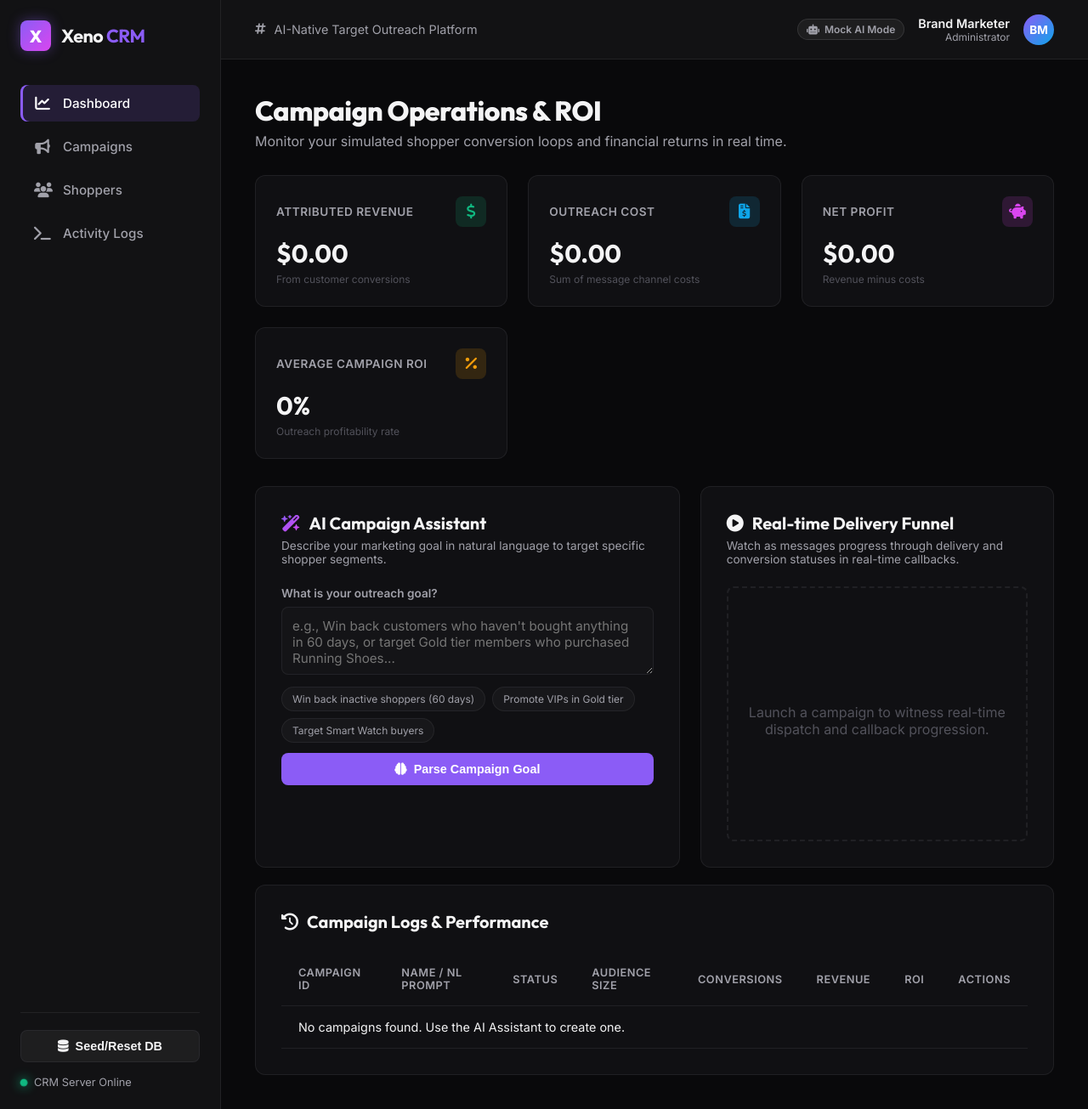
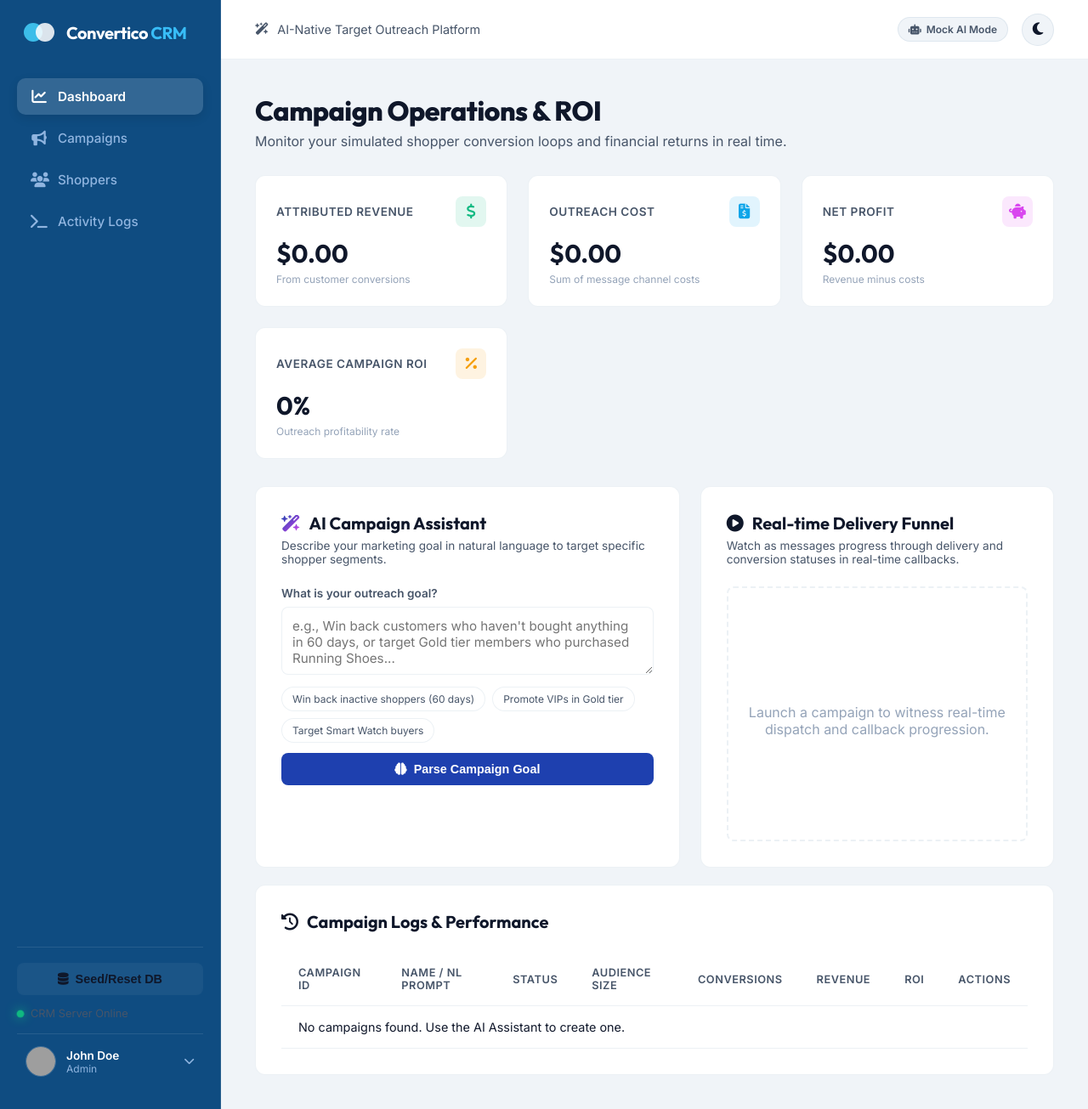
Before and after one commit to DavePrakrut/Xeno_AI_CRM_Project, a website: page public/index.html in a window 1280 px wide. Shown: the whole page at 85% size. Drawn offline with Linux system fonts and the light colour scheme; no server answers; grey boxes are pictures that could not be loaded; some icons are missing.

Commit message:
Update layout aesthetics to match Convertico dashboard layout with blue/white and blue/black light/dark mode themes

```diff
--- a/public/app.js
+++ b/public/app.js
@@ -117,8 +117,35 @@ async function syncLocalDataToServer() {
   }
 }
 
+// Theme initialization helpers
+function initTheme() {
+  const savedTheme = localStorage.getItem('crm_theme') || 'light';
+  const isDark = savedTheme === 'dark';
+  if (isDark) {
+    document.body.classList.add('dark-mode');
+  } else {
+    document.body.classList.remove('dark-mode');
+  }
+  updateThemeIcon(isDark);
+}
+
+function updateThemeIcon(isDark) {
+  const themeToggle = document.getElementById('theme-toggle');
+  if (themeToggle) {
+    const icon = themeToggle.querySelector('i');
+    if (icon) {
+      if (isDark) {
+        icon.className = 'fa-solid fa-sun';
+      } else {
+        icon.className = 'fa-solid fa-moon';
+      }
+    }
+  }
+}
+
 // App Initialization
 document.addEventListener('DOMContentLoaded', async () => {
+  initTheme();
   setupTabListeners();
   setupEventListeners();
   await syncLocalDataToServer();
@@ -163,6 +190,16 @@ function setupTabListeners() {
 
 // 2. Setup Event Listeners
 function setupEventListeners() {
+  // Theme Toggle
+  const btnThemeToggle = document.getElementById('theme-toggle');
+  if (btnThemeToggle) {
+    btnThemeToggle.addEventListener('click', () => {
+      const isDark = document.body.classList.toggle('dark-mode');
+      localStorage.setItem('crm_theme', isDark ? 'dark' : 'light');
+      updateThemeIcon(isDark);
+    });
+  }
+
   // Database Seeding
   btnSeed.addEventListener('click', async () => {
     try {
--- a/public/index.html
+++ b/public/index.html
@@ -21,8 +21,11 @@
     <!-- Sidebar -->
     <aside class="sidebar">
       <div class="brand">
-        <div class="logo-icon">X</div>
-        <h2>Xeno <span>CRM</span></h2>
+        <div class="logo-circles">
+          <span class="logo-circle circle-left"></span>
+          <span class="logo-circle circle-right"></span>
+        </div>
+        <h2>Convertico <span>CRM</span></h2>
       </div>
       <nav class="nav-menu">
         <a href="#" class="nav-item active" data-tab="dashboard">
@@ -46,6 +49,14 @@
           <span class="pulse-dot"></span> CRM Server Online
         </div>
       </div>
+      <div class="sidebar-user">
+        <img src="https://images.unsplash.com/photo-1535713875002-d1d0cf377fde?auto=format&fit=crop&w=100&h=100&q=80" alt="John Doe avatar" class="sidebar-avatar">
+        <div class="sidebar-user-info">
+          <span class="sidebar-user-name">John Doe</span>
+          <span class="sidebar-user-role">Admin</span>
+        </div>
+        <i class="fa-solid fa-chevron-down sidebar-user-chevron"></i>
+      </div>
     </aside>
 
     <!-- Main Content Area -->
@@ -54,18 +65,14 @@
       <!-- Top Bar -->
       <header class="top-bar">
         <div class="search-bar">
-          <i class="fa-solid fa-hashtag"></i>
+          <i class="fa-solid fa-wand-magic-sparkles text-accent"></i>
           <span>AI-Native Target Outreach Platform</span>
         </div>
-        <div class="user-profile">
-          <div class="api-status">
-            <span class="badge" id="ai-mode-badge"><i class="fa-solid fa-robot"></i> Mock AI Mode</span>
-          </div>
-          <div class="profile-info">
-            <span class="user-name">Brand Marketer</span>
-            <span class="user-role">Administrator</span>
-          </div>
-          <div class="avatar">BM</div>
+        <div class="top-bar-actions">
+          <span class="badge" id="ai-mode-badge"><i class="fa-solid fa-robot"></i> Mock AI Mode</span>
+          <button id="theme-toggle" class="btn-theme-toggle" title="Toggle Theme">
+            <i class="fa-solid fa-moon"></i>
+          </button>
         </div>
       </header>
 
--- a/public/style.css
+++ b/public/style.css
@@ -1,42 +1,90 @@
-/* Reset and Variables */
 :root {
-  --bg-primary: #09090b;
-  --bg-secondary: #121214;
-  --bg-card: rgba(20, 20, 23, 0.7);
+  /* Light Mode Variables (Blue & White) */
+  --bg-primary: #f0f4f8;
+  --bg-secondary: #ffffff;
+  --bg-card: #ffffff;
+  --border-color: rgba(15, 76, 129, 0.08);
+  --border-focus: rgba(30, 64, 175, 0.5);
+
+  --text-primary: #0f172a;
+  --text-secondary: #475569;
+  --text-muted: #94a3b8;
+
+  /* Harmonious Color Palette */
+  --accent: #1e40af; /* Deep Royal Blue */
+  --accent-glow: rgba(30, 64, 175, 0.08);
+  --accent-hover: #1d4ed8;
+
+  --green: #10b981; /* Emerald */
+  --green-glow: rgba(16, 185, 129, 0.12);
+
+  --blue: #0ea5e9; /* Sky */
+  --blue-glow: rgba(14, 165, 233, 0.12);
+
+  --purple: #d946ef; /* Magenta/Purple */
+  --purple-glow: rgba(217, 70, 239, 0.12);
+
+  --orange: #f59e0b; /* Amber */
+  --orange-glow: rgba(245, 158, 11, 0.12);
+
+  --red: #ef4444; /* Rose */
+  --red-glow: rgba(239, 68, 68, 0.12);
+
+  --font-title: 'Outfit', sans-serif;
+  --font-body: 'Inter', sans-serif;
+  --font-mono: 'JetBrains Mono', monospace;
+
+  --shadow-sm: 0 1px 2px 0 rgba(0, 0, 0, 0.03);
+  --shadow-md: 0 4px 6px -1px rgba(0, 0, 0, 0.05), 0 2px 4px -1px rgba(0, 0, 0, 0.03);
+  --shadow-lg: 0 10px 25px -3px rgba(15, 76, 129, 0.06), 0 4px 12px -2px rgba(15, 76, 129, 0.03);
+
+  /* Sidebar Colors (Remains blue-themed in both light/dark modes) */
+  --sidebar-bg: #0f4c81; /* Rich Classic Blue */
+  --sidebar-text: #ffffff;
+  --sidebar-text-secondary: #90b5e0;
+  --sidebar-border: rgba(255, 255, 255, 0.1);
+  --sidebar-item-hover-bg: rgba(255, 255, 255, 0.05);
+  --sidebar-item-active-bg: rgba(255, 255, 255, 0.15);
+  --sidebar-item-active-border: #38bdf8;
+}
+
+body.dark-mode {
+  /* Dark Mode Variables (Blue & Black) */
+  --bg-primary: #09090b; /* Zinc Black */
+  --bg-secondary: #121214; /* Zinc Dark */
+  --bg-card: #18181b; /* Zinc Card */
   --border-color: rgba(63, 63, 70, 0.35);
-  --border-focus: rgba(139, 92, 246, 0.5);
+  --border-focus: rgba(59, 130, 246, 0.5);
 
   --text-primary: #f4f4f5;
   --text-secondary: #a1a1aa;
   --text-muted: #52525b;
 
-  /* Harmonious Color Palette */
-  --accent: #8b5cf6; /* Violet */
-  --accent-glow: rgba(139, 92, 246, 0.15);
-  --accent-hover: #7c3aed;
+  --accent: #3b82f6; /* Bright Blue */
+  --accent-glow: rgba(59, 130, 246, 0.15);
+  --accent-hover: #2563eb;
 
-  --green: #10b981; /* Emerald */
+  --green: #10b981;
   --green-glow: rgba(16, 185, 129, 0.15);
 
-  --blue: #0ea5e9; /* Sky */
+  --blue: #0ea5e9;
   --blue-glow: rgba(14, 165, 233, 0.15);
 
-  --purple: #d946ef; /* Magenta/Purple */
+  --purple: #d946ef;
   --purple-glow: rgba(217, 70, 239, 0.15);
 
-  --orange: #f59e0b; /* Amber */
+  --orange: #f59e0b;
   --orange-glow: rgba(245, 158, 11, 0.15);
 
-  --red: #ef4444; /* Rose */
+  --red: #ef4444;
   --red-glow: rgba(239, 68, 68, 0.15);
-
-  --font-title: 'Outfit', sans-serif;
-  --font-body: 'Inter', sans-serif;
-  --font-mono: 'JetBrains Mono', monospace;
 
   --shadow-sm: 0 1px 2px 0 rgba(0, 0, 0, 0.05);
   --shadow-md: 0 4px 6px -1px rgba(0, 0, 0, 0.1), 0 2px 4px -1px rgba(0, 0, 0, 0.06);
   --shadow-lg: 0 10px 15px -3px rgba(0, 0, 0, 0.3), 0 4px 6px -2px rgba(0, 0, 0, 0.05);
+
+  /* Sidebar in Dark Mode becomes slightly deeper blue-black */
+  --sidebar-bg: #071930; /* Very Dark Navy */
 }
 
 * {
@@ -66,12 +114,14 @@ body {
 /* Sidebar Styles */
 .sidebar {
   width: 260px;
-  background-color: var(--bg-secondary);
-  border-right: 1px solid var(--border-color);
-  padding: 24px;
+  background-color: var(--sidebar-bg);
+  border-right: 1px solid var(--sidebar-border);
+  padding: 24px 20px;
   display: flex;
   flex-direction: column;
   flex-shrink: 0;
+  color: var(--sidebar-text);
+  transition: background-color 0.3s ease, border-color 0.3s ease;
 }
 
 .brand {
@@ -79,51 +129,65 @@ body {
   align-items: center;
   gap: 12px;
   margin-bottom: 40px;
+  padding-left: 8px;
 }
 
-.logo-icon {
-  background: linear-gradient(135deg, var(--accent), var(--purple));
-  color: #fff;
-  width: 36px;
-  height: 36px;
-  border-radius: 8px;
+/* Overlapping Circles Logo */
+.logo-circles {
+  position: relative;
+  width: 38px;
+  height: 28px;
   display: flex;
   align-items: center;
-  justify-content: center;
-  font-family: var(--font-title);
-  font-weight: 800;
-  font-size: 1.25rem;
-  box-shadow: 0 0 15px rgba(139, 92, 246, 0.4);
+}
+
+.logo-circle {
+  position: absolute;
+  width: 22px;
+  height: 22px;
+  border-radius: 50%;
+  mix-blend-mode: screen;
+}
+
+.circle-left {
+  background-color: rgba(56, 189, 248, 0.85); /* Sky Blue */
+  left: 0;
+}
+
+.circle-right {
+  background-color: rgba(255, 255, 255, 0.85); /* White */
+  left: 14px;
 }
 
 .brand h2 {
   font-family: var(--font-title);
   font-weight: 700;
-  font-size: 1.35rem;
+  font-size: 1.25rem;
   letter-spacing: -0.5px;
+  color: #ffffff;
 }
 
 .brand span {
-  color: var(--accent);
+  color: #38bdf8; /* Accent light blue matching logo */
 }
 
 .nav-menu {
   display: flex;
   flex-direction: column;
-  gap: 8px;
+  gap: 6px;
   flex-grow: 1;
 }
 
 .nav-item {
   display: flex;
   align-items: center;
-  gap: 14px;
+  gap: 12px;
   padding: 12px 16px;
-  color: var(--text-secondary);
+  color: var(--sidebar-text-secondary);
   text-decoration: none;
   font-size: 0.95rem;
   font-weight: 500;
-  border-radius: 8px;
+  border-radius: 10px;
   transition: all 0.2s ease;
 }
 
@@ -134,23 +198,70 @@ body {
 }
 
 .nav-item:hover {
-  color: var(--text-primary);
-  background-color: rgba(255, 255, 255, 0.03);
+  color: #ffffff;
+  background-color: var(--sidebar-item-hover-bg);
 }
 
 .nav-item.active {
-  color: #fff;
-  background-color: var(--accent-glow);
-  box-shadow: inset 3px 0 0 var(--accent);
+  color: #ffffff;
+  background-color: var(--sidebar-item-active-bg);
+  box-shadow: 0 4px 12px rgba(0, 0, 0, 0.1);
+  font-weight: 600;
 }
 
 .sidebar-footer {
   margin-top: auto;
   display: flex;
   flex-direction: column;
-  gap: 16px;
-  padding-top: 20px;
-  border-top: 1px solid var(--border-color);
+  gap: 14px;
+  padding-top: 18px;
+  border-top: 1px solid var(--sidebar-border);
+}
+
+/* User Card in Sidebar */
+.sidebar-user {
+  display: flex;
+  align-items: center;
+  gap: 12px;
+  padding: 14px 10px;
+  border-top: 1px solid var(--sidebar-border);
+  margin-top: 16px;
+}
+
+.sidebar-avatar {
+  width: 36px;
+  height: 36px;
+  border-radius: 50%;
+  object-fit: cover;
+  border: 1.5px solid rgba(255, 255, 255, 0.2);
+}
+
+.sidebar-user-info {
+  display: flex;
+  flex-direction: column;
+  flex-grow: 1;
+}
+
+.sidebar-user-name {
+  font-size: 0.85rem;
+  font-weight: 600;
+  color: #ffffff;
+}
+
+.sidebar-user-role {
+  font-size: 0.75rem;
+  color: var(--sidebar-text-secondary);
+}
+
+.sidebar-user-chevron {
+  font-size: 0.8rem;
+  color: var(--sidebar-text-secondary);
+  cursor: pointer;
+  transition: color 0.2s;
+}
+
+.sidebar-user-chevron:hover {
+  color: #ffffff;
 }
 
 .status-indicator {
@@ -204,18 +315,42 @@ body {
   font-size: 0.9rem;
 }
 
-.user-profile {
+.top-bar-actions {
   display: flex;
   align-items: center;
   gap: 16px;
 }
 
-.api-status {
-  font-size: 0.85rem;
+.btn-theme-toggle {
+  background: var(--bg-primary);
+  border: 1px solid var(--border-color);
+  color: var(--text-primary);
+  width: 38px;
+  height: 38px;
+  border-radius: 50%;
+  display: flex;
+  align-items: center;
+  justify-content: center;
+  cursor: pointer;
+  transition: all 0.25s cubic-bezier(0.4, 0, 0.2, 1);
+  font-size: 1.05rem;
+}
+
+.btn-theme-toggle:hover {
+  background-color: var(--border-color);
+  transform: scale(1.08);
+}
+
+.btn-theme-toggle i {
+  transition: transform 0.3s ease;
+}
+
+.btn-theme-toggle:active i {
+  transform: rotate(30deg);
 }
 
 .badge {
-  padding: 4px 10px;
+  padding: 6px 12px;
   border-radius: 9999px;
   font-size: 0.75rem;
   font-weight: 600;
@@ -225,8 +360,8 @@ body {
 }
 
 #ai-mode-badge {
-  background-color: rgba(255, 255, 255, 0.05);
-  border: 1px solid rgba(255, 255, 255, 0.1);
+  background-color: var(--bg-primary);
+  border: 1px solid var(--border-color);
   color: var(--text-secondary);
 }
 
@@ -234,35 +369,6 @@ body {
   background-color: rgba(16, 185, 129, 0.1);
   border: 1px solid var(--green);
   color: var(--green);
-}
-
-.profile-info {
-  display: flex;
-  flex-direction: column;
-  text-align: right;
-}
-
-.user-name {
-  font-size: 0.9rem;
-  font-weight: 600;
-}
-
-.user-role {
-  font-size: 0.75rem;
-  color: var(--text-secondary);
-}
-
-.avatar {
-  width: 36px;
-  height: 36px;
-  border-radius: 50%;
-  background: linear-gradient(135deg, var(--accent), var(--blue));
-  display: flex;
-  align-items: center;
-  justify-content: center;
-  font-size: 0.85rem;
-  font-weight: 700;
-  color: white;
 }
 
 /* View Views */
```
